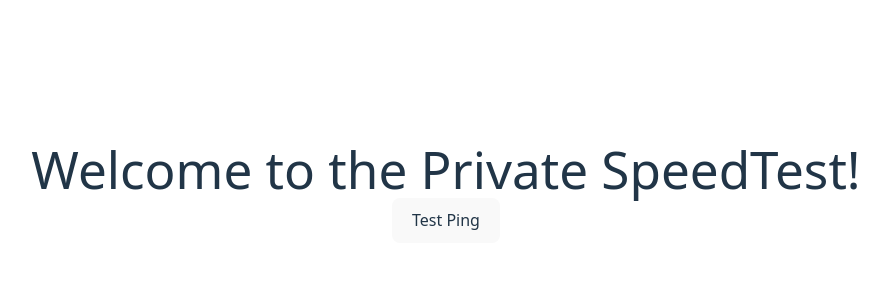
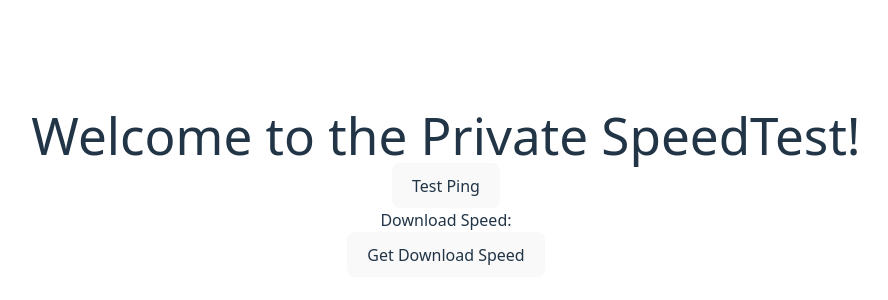
Before and after one commit to gCaglia/SpeedTest, a Svelte app in the folder speedtest-frontend/: page / in a window 1280 px wide. Shown: the part 208-508 px from the top of the page, without its empty margins (194-1082 px from the left). Built offline with nearby package versions, Linux system fonts and the light colour scheme.

Commit message:
Feature (frontend): Add Download test frontend

```diff
--- a/speedtest-frontend/src/App.svelte
+++ b/speedtest-frontend/src/App.svelte
@@ -1,4 +1,6 @@
 <script lang="ts">
+  import DownloadTest from "./components/DownloadTest.svelte";
+
   let pingMs: number | null = null;
 
   async function getPing() {
@@ -21,6 +23,7 @@
   {#if pingMs !== null}
     <p>Your ping is: {pingMs.toFixed(2)} ms</p>
   {/if}
+  <DownloadTest />
 </main>
 
 <style lang="postcss">
--- /dev/null
+++ b/speedtest-frontend/src/components/DownloadTest.svelte
@@ -0,0 +1,18 @@
+<script lang="ts">
+    import {DownloadTest} from "./DownloadTest"
+
+    let speed: number | null = null
+
+    async function runTest() {
+        let tester = new DownloadTest("http://localhost:3000/download");
+        speed = await tester.runTest()
+    }
+</script>
+
+<main>
+    <h2>Download Speed:</h2>
+    <button on:click={runTest}>Get Download Speed</button>
+    {#if speed !== null}
+        <p>Your download speed is: {speed.toFixed(2)} Mbps.</p>
+    {/if}
+</main>
--- /dev/null
+++ b/speedtest-frontend/src/components/DownloadTest.ts
@@ -0,0 +1,18 @@
+import {SpeedTest} from "./Speedtest"
+
+export class DownloadTest extends SpeedTest {
+    load_size: number = 10; // 10 MB will be loaded by the endpoint
+
+    constructor(endpoint: string) {
+        super(endpoint)
+    }
+
+    async runTest(): Promise<number> {
+        const start = performance.now();
+        await fetch(this.endpoint);
+        const end = performance.now();
+        const duration = end - start;
+        let speed = (this.load_size * 8) / (duration / 1000);
+        return speed
+    }
+}
--- /dev/null
+++ b/speedtest-frontend/src/components/Speedtest.ts
@@ -0,0 +1,9 @@
+export abstract class SpeedTest {
+    endpoint: string;
+
+    constructor(endpoint: string) {
+        this.endpoint = endpoint
+    }
+
+    abstract runTest(): Promise<number>;
+}
```
